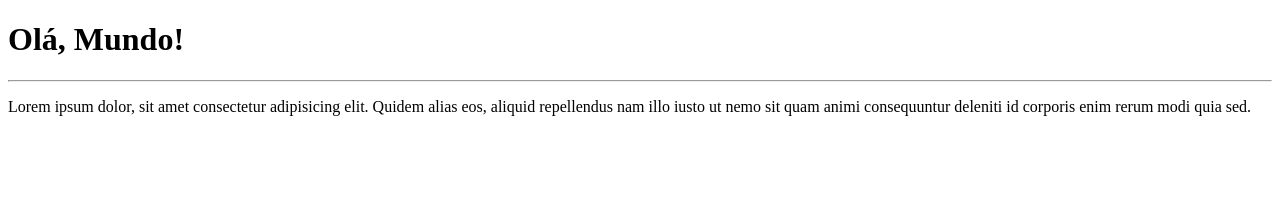
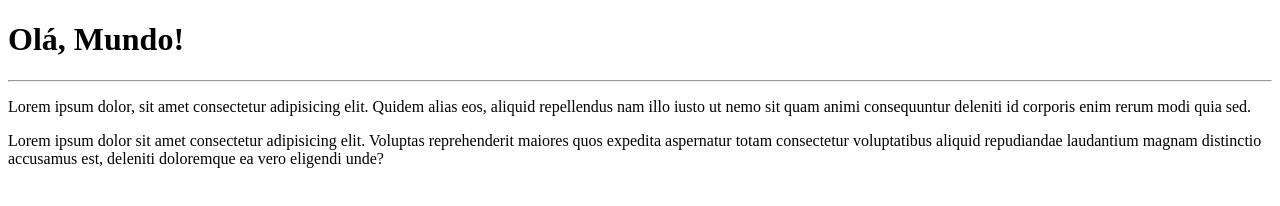
Before and after one commit to marioarl/Ola-Mundo, a plain HTML site: page site-exemplo/index.html in a window 1280 px wide. Drawn offline with Linux system fonts and the light colour scheme.

Commit message:
adicionei um paragrafo

```diff
--- a/site-exemplo/index.html
+++ b/site-exemplo/index.html
@@ -10,5 +10,6 @@
     <h1>Olá, Mundo!</h1>
     <hr>
     <p>Lorem ipsum dolor, sit amet consectetur adipisicing elit. Quidem alias eos, aliquid repellendus nam illo iusto ut nemo sit quam animi consequuntur deleniti id corporis enim rerum modi quia sed.</p>
+    <p>Lorem ipsum dolor sit amet consectetur adipisicing elit. Voluptas reprehenderit maiores quos expedita aspernatur totam consectetur voluptatibus aliquid repudiandae laudantium magnam distinctio accusamus est, deleniti doloremque ea vero eligendi unde?</p>
 </body>
 </html>
```
